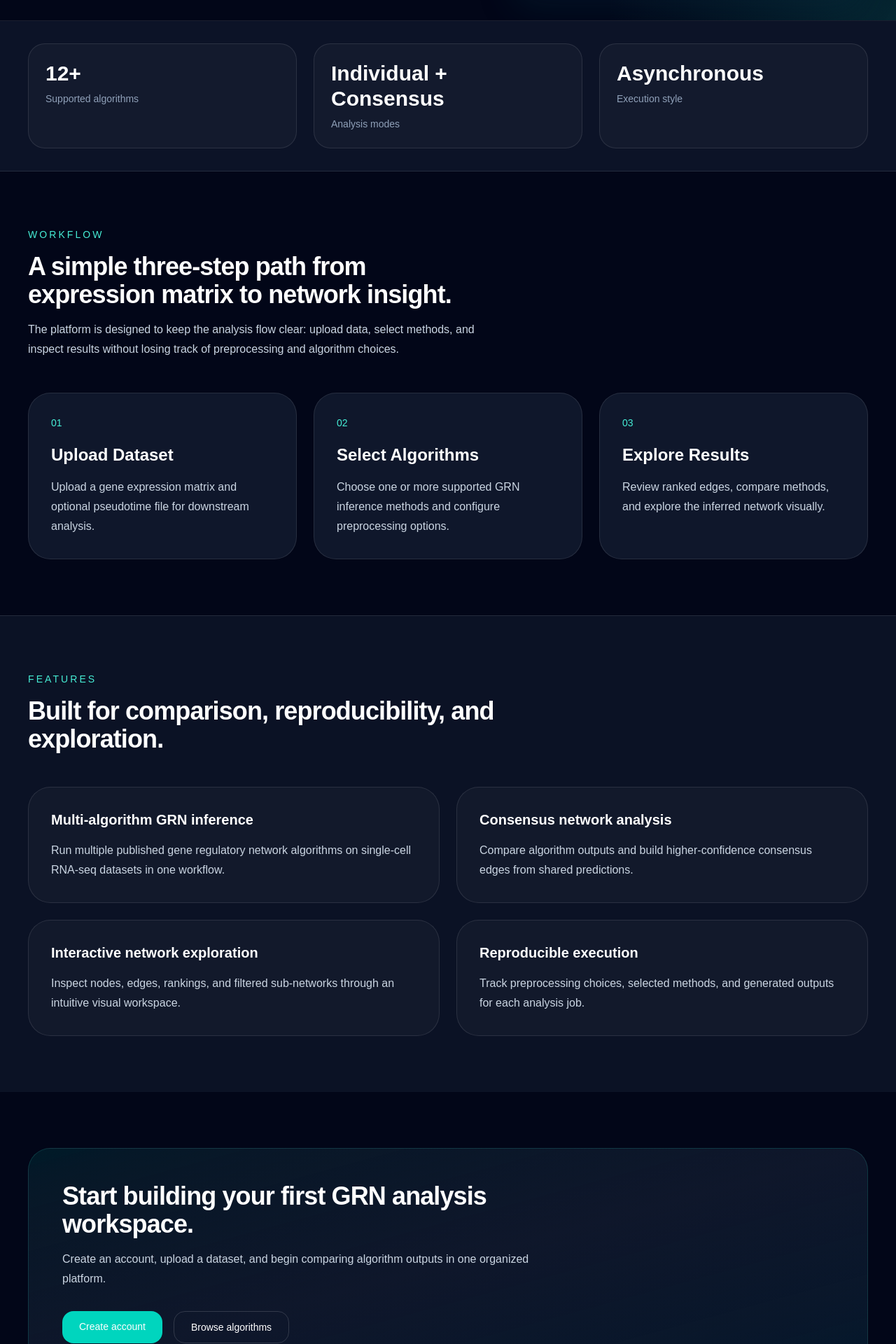
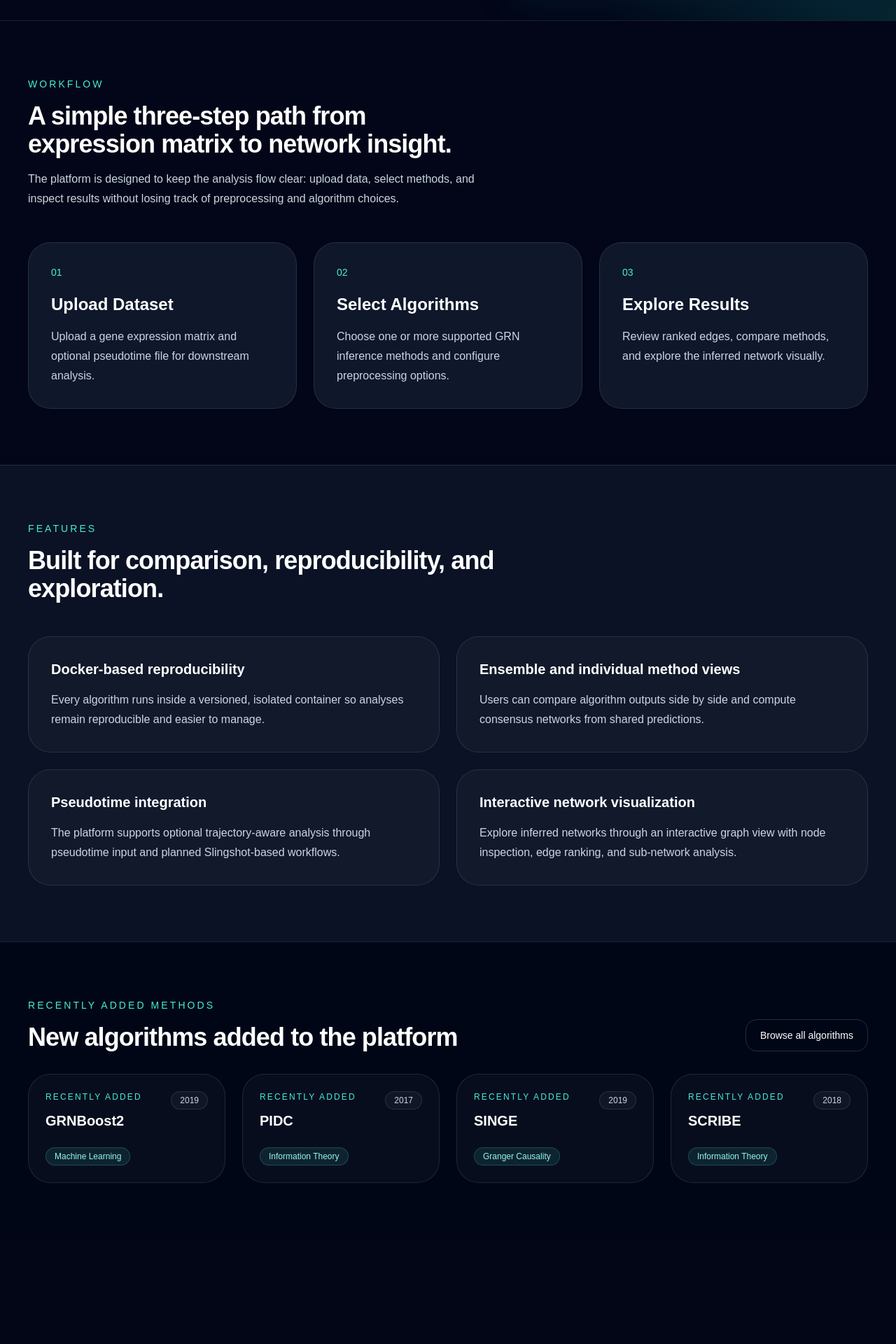
Before and after one commit to Moooly/GRNScope, a Next.js app in the folder frontend/: page / in a window 1280 px wide. Shown: the part 700-2620 px from the top of the page at 70% size. After the commit the page ends 2470 px from the top, so only its background shows below. Built offline with nearby package versions, Linux system fonts and the light colour scheme.

Commit message:
Refine landing page

```diff
--- a/frontend/app/page.tsx
+++ b/frontend/app/page.tsx
@@ -1,24 +1,26 @@
+import Link from "next/link";
+
 export default function HomePage() {
   const features = [
     {
-      title: "Multi-algorithm GRN inference",
+      title: "Docker-based reproducibility",
       description:
-        "Run multiple published gene regulatory network algorithms on single-cell RNA-seq datasets in one workflow.",
+        "Every algorithm runs inside a versioned, isolated container so analyses remain reproducible and easier to manage.",
     },
     {
-      title: "Consensus network analysis",
+      title: "Ensemble and individual method views",
       description:
-        "Compare algorithm outputs and build higher-confidence consensus edges from shared predictions.",
+        "Users can compare algorithm outputs side by side and compute consensus networks from shared predictions.",
     },
     {
-      title: "Interactive network exploration",
+      title: "Pseudotime integration",
       description:
-        "Inspect nodes, edges, rankings, and filtered sub-networks through an intuitive visual workspace.",
+        "The platform supports optional trajectory-aware analysis through pseudotime input and planned Slingshot-based workflows.",
     },
     {
-      title: "Reproducible execution",
+      title: "Interactive network visualization",
       description:
-        "Track preprocessing choices, selected methods, and generated outputs for each analysis job.",
+        "Explore inferred networks through an interactive graph view with node inspection, edge ranking, and sub-network analysis.",
     },
   ];
 
@@ -49,6 +51,29 @@ export default function HomePage() {
     { label: "Execution style", value: "Asynchronous" },
   ];
 
+  const recentMethods = [
+    {
+      name: "GRNBoost2",
+      publicationDate: "2019",
+      category: "Machine Learning",
+    },
+    {
+      name: "PIDC",
+      publicationDate: "2017",
+      category: "Information Theory",
+    },
+    {
+      name: "SINGE",
+      publicationDate: "2019",
+      category: "Granger Causality",
+    },
+    {
+      name: "SCRIBE",
+      publicationDate: "2018",
+      category: "Information Theory",
+    },
+  ];
+
   return (
     <main className="min-h-screen bg-slate-950 text-white">
       <section className="relative overflow-hidden border-b border-white/10">
@@ -68,21 +93,12 @@ export default function HomePage() {
             </div>
 
             <nav className="hidden items-center gap-8 text-sm text-slate-300 md:flex">
-              <a href="#workflow" className="transition hover:text-white">
-                Workflow
-              </a>
-              <a href="#features" className="transition hover:text-white">
-                Features
-              </a>
-              <a href="#stats" className="transition hover:text-white">
-                Platform
-              </a>
-              <a
+              <Link
                 href="/login"
                 className="rounded-xl border border-white/15 px-4 py-2 transition hover:border-white/30 hover:bg-white/5"
               >
                 Log in
-              </a>
+              </Link>
             </nav>
           </header>
 
@@ -93,23 +109,15 @@ export default function HomePage() {
                 place.
               </h1>
               <p className="mt-6 max-w-2xl text-lg leading-8 text-slate-300">
-                GRNScope helps researchers upload datasets, run published GRN
-                inference algorithms, compare their outputs, and inspect
-                consensus networks through an interactive web interface.
+                GRN Scope enables researchers to infer gene regulatory networks from single-cell RNA-seq data using multiple algorithms and to explore consensus results through an interactive interface
               </p>
               <div className="mt-8 flex flex-wrap gap-4">
-                <a
+                <Link
                   href="/register"
                   className="rounded-2xl bg-teal-400 px-6 py-3 text-sm font-medium text-slate-950 transition hover:bg-teal-300"
                 >
                   Get started
-                </a>
-                <a
-                  href="#workflow"
-                  className="rounded-2xl border border-white/15 px-6 py-3 text-sm font-medium text-white transition hover:border-white/30 hover:bg-white/5"
-                >
-                  View workflow
-                </a>
+                </Link>
               </div>
             </div>
 
@@ -197,23 +205,6 @@ export default function HomePage() {
       </section>
 
       <section
-        id="stats"
-        className="border-b border-white/10 bg-slate-900/80"
-      >
-        <div className="mx-auto grid max-w-7xl gap-6 px-6 py-8 sm:grid-cols-3 lg:px-10">
-          {stats.map((item) => (
-            <div
-              key={item.label}
-              className="rounded-3xl border border-white/10 bg-white/[0.03] p-6"
-            >
-              <p className="text-3xl font-semibold text-white">{item.value}</p>
-              <p className="mt-2 text-sm text-slate-400">{item.label}</p>
-            </div>
-          ))}
-        </div>
-      </section>
-
-      <section
         id="workflow"
         className="mx-auto max-w-7xl px-6 py-20 lg:px-10"
       >
@@ -280,30 +271,53 @@ export default function HomePage() {
         </div>
       </section>
 
-      <section className="mx-auto max-w-7xl px-6 py-20 lg:px-10">
-        <div className="rounded-[2rem] border border-teal-300/15 bg-gradient-to-br from-teal-400/10 via-slate-900 to-cyan-400/10 p-8 sm:p-10 lg:p-12">
-          <div className="max-w-2xl">
-            <h2 className="text-3xl font-semibold tracking-tight text-white sm:text-4xl">
-              Start building your first GRN analysis workspace.
-            </h2>
-            <p className="mt-4 text-base leading-7 text-slate-300">
-              Create an account, upload a dataset, and begin comparing
-              algorithm outputs in one organized platform.
-            </p>
+      <section className="border-t border-white/10 bg-slate-950/90">
+        <div className="mx-auto max-w-7xl px-6 py-20 lg:px-10">
+          <div className="flex items-end justify-between gap-6">
+            <div className="max-w-3xl">
+              <p className="text-sm font-medium uppercase tracking-[0.22em] text-teal-300">
+                Recently added methods
+              </p>
+              <h2 className="mt-4 text-3xl font-semibold tracking-tight text-white sm:text-4xl">
+                New algorithms added to the platform
+              </h2>
+            </div>
+
+            <Link
+              href="/algorithms"
+              className="inline-flex shrink-0 rounded-2xl border border-white/15 px-5 py-3 text-sm font-medium text-white transition hover:border-white/30 hover:bg-white/5"
+            >
+              Browse all algorithms
+            </Link>
           </div>
-          <div className="mt-8 flex flex-wrap gap-4">
-            <a
-              href="/register"
-              className="rounded-2xl bg-teal-400 px-6 py-3 text-sm font-medium text-slate-950 transition hover:bg-teal-300"
-            >
-              Create account
-            </a>
-            <a
-              href="/algorithms"
-              className="rounded-2xl border border-white/15 px-6 py-3 text-sm font-medium text-white transition hover:border-white/30 hover:bg-white/5"
-            >
-              Browse algorithms
-            </a>
+
+          <div className="mt-8 grid gap-6 lg:grid-cols-4">
+            {recentMethods.map((method) => (
+              <div
+                key={method.name}
+                className="rounded-[2rem] border border-white/10 bg-white/[0.03] p-6 transition hover:border-teal-300/20 hover:bg-white/[0.05]"
+              >
+                <div className="flex items-start justify-between gap-4">
+                  <div>
+                    <p className="text-xs font-medium uppercase tracking-[0.18em] text-teal-300">
+                      Recently added
+                    </p>
+                    <h3 className="mt-3 text-xl font-semibold text-white">
+                      {method.name}
+                    </h3>
+                  </div>
+                  <span className="rounded-full border border-white/10 bg-white/[0.04] px-3 py-1 text-xs text-slate-300">
+                    {method.publicationDate}
+                  </span>
+                </div>
+
+                <div className="mt-6">
+                  <span className="inline-flex rounded-full border border-teal-300/20 bg-teal-300/10 px-3 py-1 text-xs font-medium text-teal-200">
+                    {method.category}
+                  </span>
+                </div>
+              </div>
+            ))}
           </div>
         </div>
       </section>
```
Also changed, not shown: 1 other file (tests, documents, lock files or other folders).
